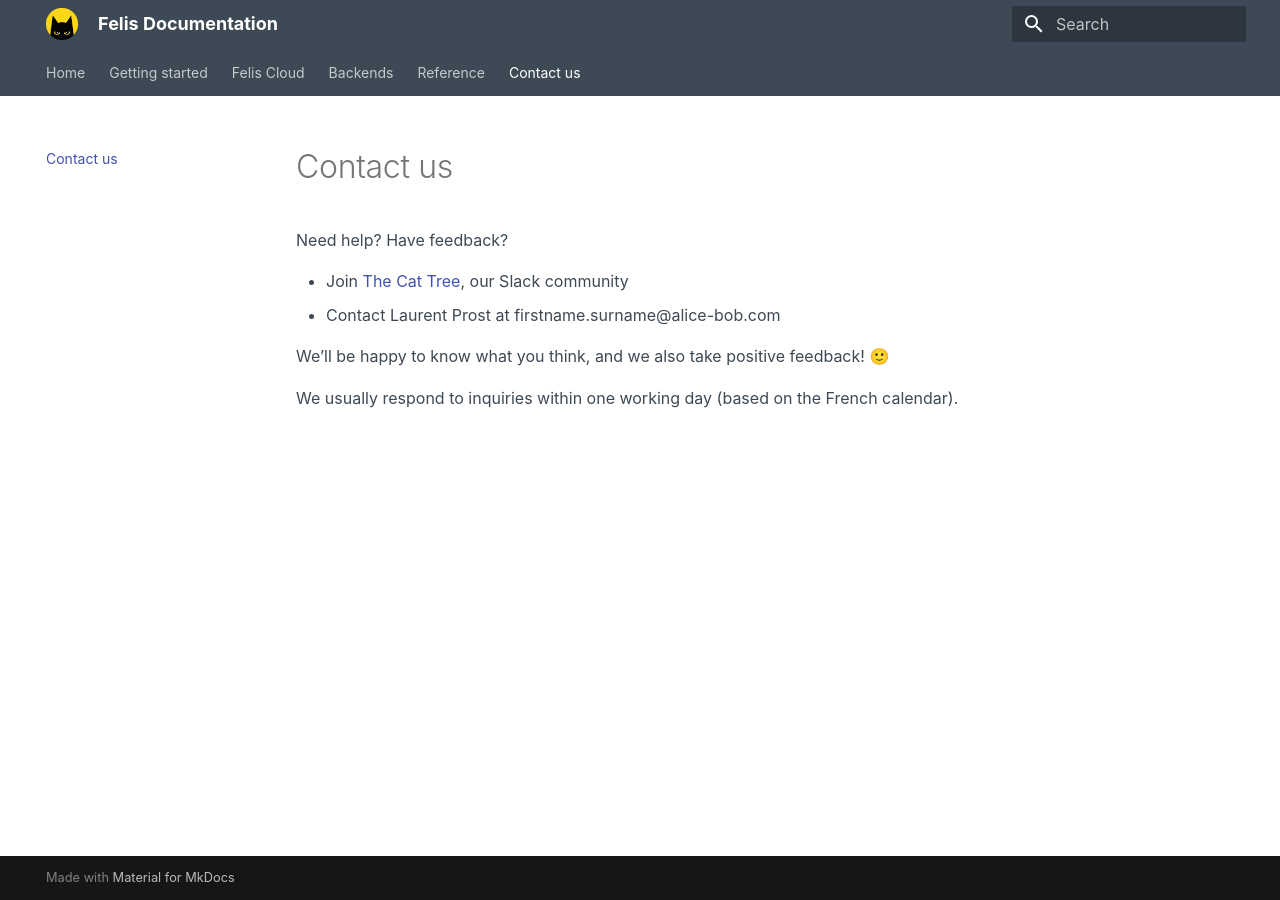
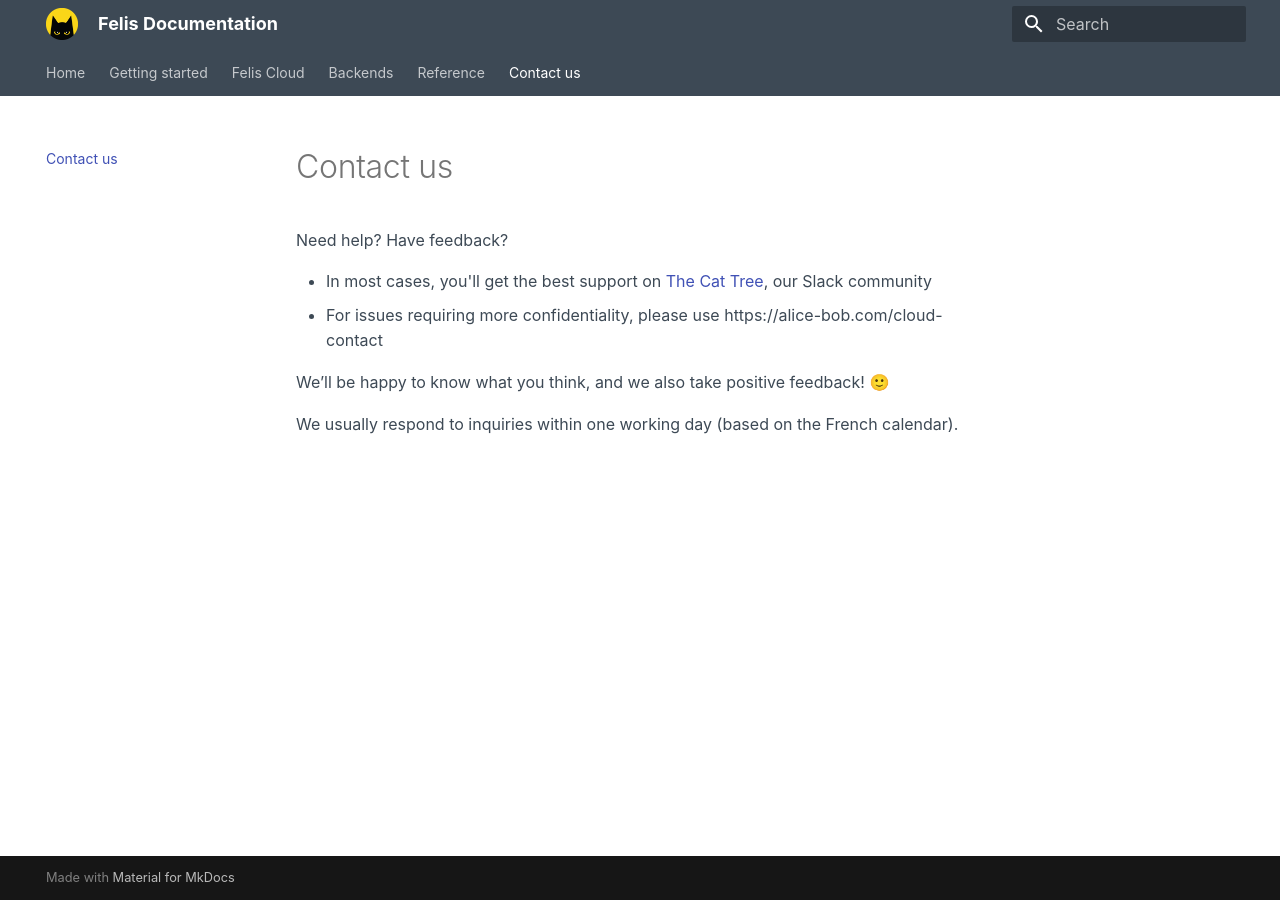
Before and after one commit to Alice-Bob-SW/felis, an MkDocs documentation site: the page built from docs/contact_us.md, in a window 1280 px wide. Built offline with MkDocs 1.6.1 and Material for MkDocs 9.7.7, drawn with Linux system fonts in a browser that asks for light colours.

Commit message:
Slight wording improvements

```diff
--- a/docs/contact_us.md
+++ b/docs/contact_us.md
@@ -2,8 +2,8 @@
 
 Need help? Have feedback?
 
-- Join [The Cat Tree](https://join.slack.com/t/the-cat-tree/shared_invite/zt-2cg0a3rno-PP~AaUztS3dtiRyzsawlnQ), our Slack community
-- Contact Laurent Prost at firstname.surname@alice-bob.com
+- In most cases, you'll get the best support on [The Cat Tree](https://join.slack.com/t/the-cat-tree/shared_invite/zt-2cg0a3rno-PP~AaUztS3dtiRyzsawlnQ), our Slack community
+- For issues requiring more confidentiality, please use https://alice-bob.com/cloud-contact
 
 We’ll be happy to know what you think, and we also take positive feedback! 🙂
 
```
Also changed, not shown: docs/felis_cloud/hardware_availability_schedule.md (+1 -1 lines).
